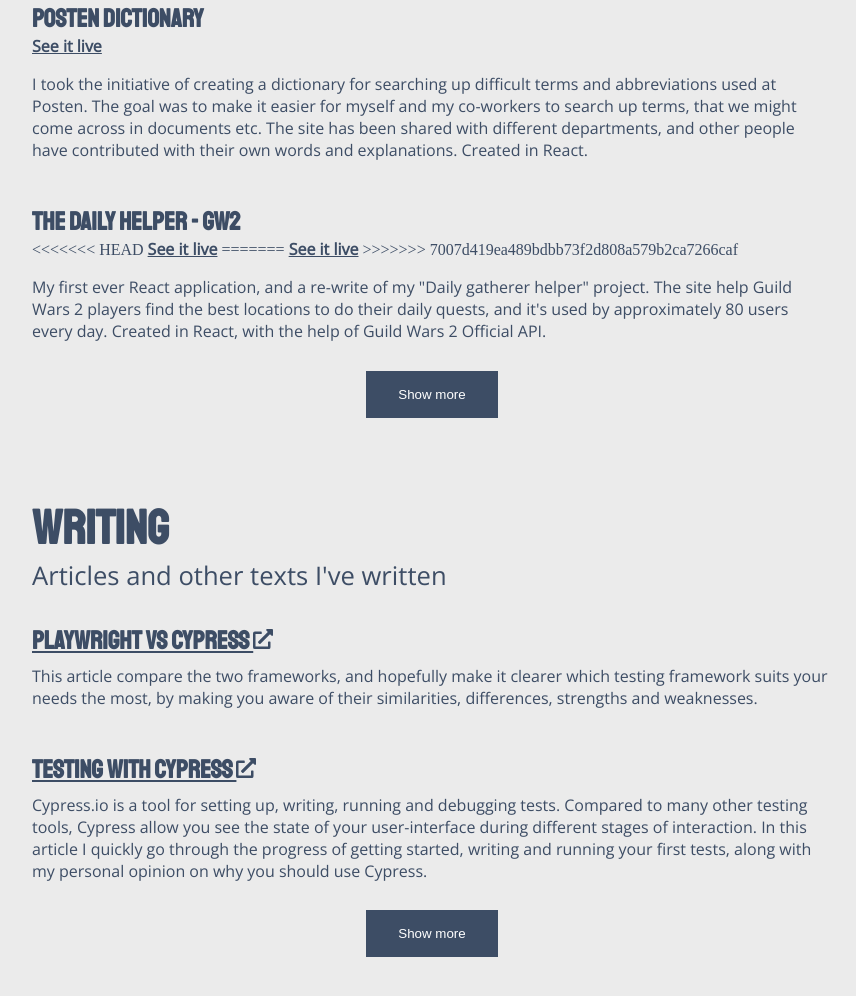
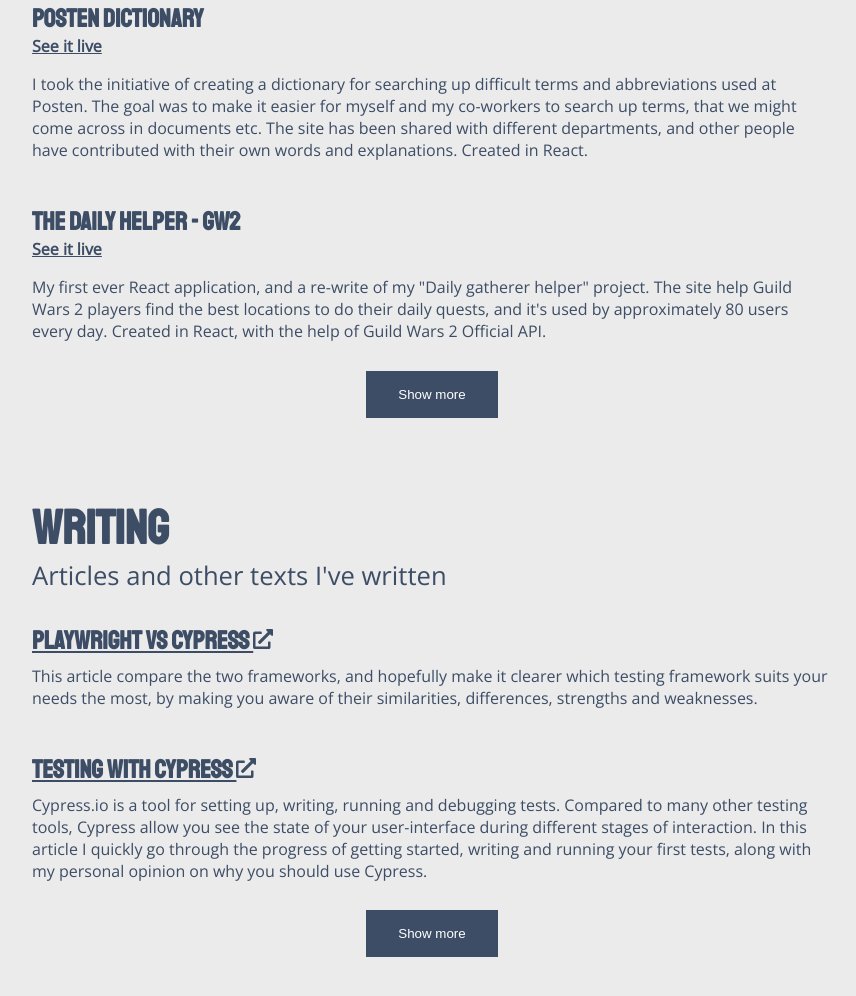
Before and after one commit to HeleneKassandra/Personal-portofolio, a plain HTML site: page index.html in a window 1280 px wide. Shown: the part 2105-3101 px from the top of the page, without its empty margins (208-1064 px from the left). Drawn offline with nearby package versions, Linux system fonts and the light colour scheme.

Commit message:
fix after merge

```diff
--- a/index.html
+++ b/index.html
@@ -111,11 +111,7 @@
         <article>
           <div>
             <h5>The Daily Helper - GW2 </h5>
-<<<<<<< HEAD
             <strong class="location-text"><a href="https://helenekassandra.com/gw2-daily-helper/" target="_blank">See it live</a></strong>
-=======
-            <strong class="location-text"><a href="https://thedaemonarmy.com/gw2-daily-helper/" target="_blank">See it live</a></strong>
->>>>>>> 7007d419ea489bdbb73f2d808a579b2ca7266caf
             <p>
                 My first ever React application, and a re-write of my "Daily gatherer helper" project.
                 The site help Guild Wars 2 players find the best locations to do their daily quests, and it's used by approximately 80 users every day.
```
